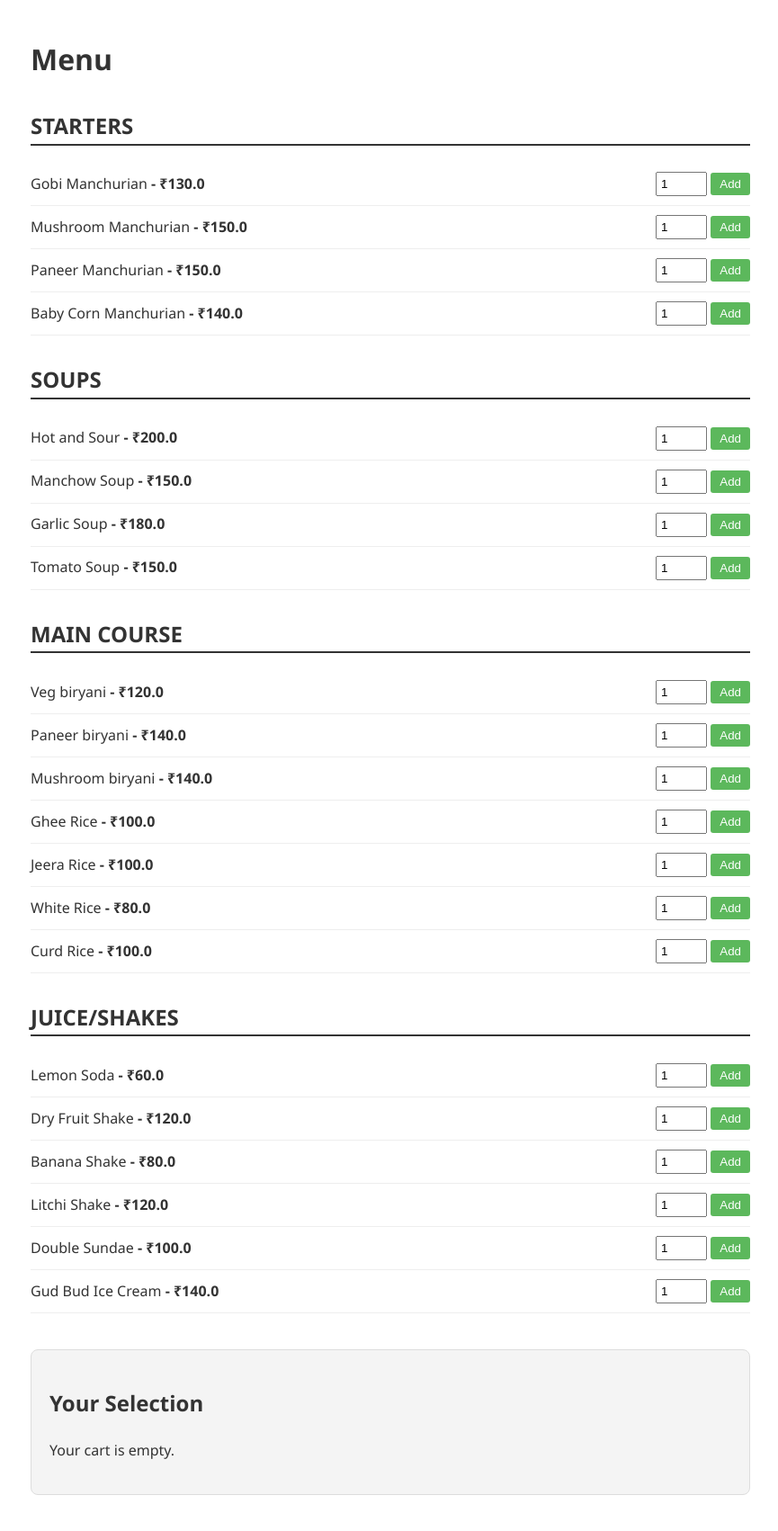
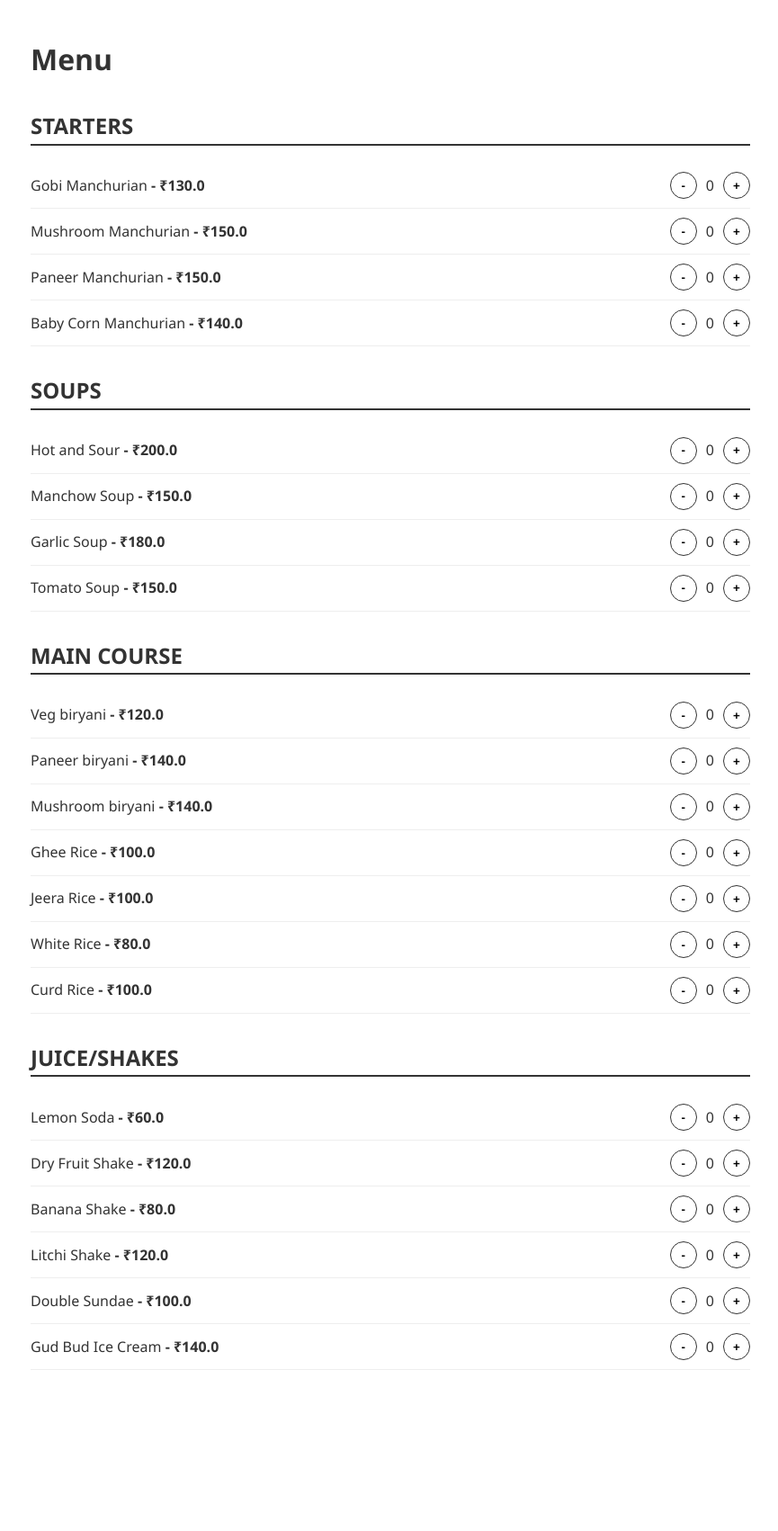
Before and after one commit to ManojURS27/restaurant-menu, a Flask app: page / in a window 1280 px wide. Shown: the whole page at 90% size, without its empty margins (206-1071 px from the left). After the commit the page ends 1523 px from the top, so only its background shows below. Run offline with Flask 3, Linux system fonts and the light colour scheme.

Commit message:
Update index.html

```diff
--- a/templates/index.html
+++ b/templates/index.html
@@ -9,10 +9,11 @@
         .category-title { border-bottom: 2px solid #333; margin-top: 30px; text-transform: uppercase; }
         .menu-item { display: flex; justify-content: space-between; align-items: center; padding: 10px 0; border-bottom: 1px solid #eee; }
         .price { font-weight: bold; margin-right: 15px; }
-        .cart-section { background: #f4f4f4; padding: 20px; margin-top: 40px; border-radius: 8px; border: 1px solid #ddd; }
-        .remove-btn { color: #d9534f; text-decoration: none; font-size: 0.8em; margin-left: 10px; }
-        .btn-add { background: #5cb85c; color: white; border: none; padding: 5px 10px; border-radius: 3px; cursor: pointer; }
-        input[type="number"] { width: 45px; padding: 4px; }
+        .qty-controls { display: flex; align-items: center; gap: 10px; }
+        .btn-circle { width: 30px; height: 30px; border-radius: 50%; border: 1px solid #333; background: white; cursor: pointer; font-weight: bold; }
+        .btn-add { background: #5cb85c; color: white; border: none; padding: 5px 15px; border-radius: 3px; cursor: pointer; }
+        .view-cart-btn { display: block; background: #333; color: white; text-align: center; padding: 15px; text-decoration: none; margin-top: 20px; border-radius: 5px; }
+        .badge { background: #d9534f; color: white; padding: 2px 8px; border-radius: 10px; font-size: 0.8em; }
     </style>
 </head>
 <body>
@@ -27,37 +28,30 @@
             <div>
                 <span>{{ item.name }}</span>
                 <span class="price">- ₹{{ item.price }}</span>
+                {% if cart[item.name] %}
+                <span class="badge">In Cart: {{ cart[item.name].quantity }}</span>
+                {% endif %}
             </div>
-            <form action="{{ url_for('add_to_cart') }}" method="POST">
-                <input type="hidden" name="name" value="{{ item.name }}">
-                <input type="number" name="quantity" value="1" min="1">
-                <button type="submit" class="btn-add">Add</button>
-            </form>
+
+            <div class="qty-controls">
+                <a href="{{ url_for('remove_item', name=item.name) }}"><button class="btn-circle">-</button></a>
+
+                <span>{{ cart[item.name].quantity if item.name in cart else 0 }}</span>
+
+                <form action="{{ url_for('add_to_cart') }}" method="POST" style="margin:0;">
+                    <input type="hidden" name="name" value="{{ item.name }}">
+                    <input type="hidden" name="quantity" value="1">
+                    <button type="submit" class="btn-circle">+</button>
+                </form>
+            </div>
         </div>
         {% endfor %}
     </div>
     {% endfor %}
 
-    <div class="cart-section">
-        <h2>Your Selection</h2>
-        {% if cart %}
-            {% for name, details in cart.items() %}
-            <div class="menu-item">
-                <span>{{ name }} (x{{ details.quantity }})</span>
-                <span>
-                    ₹{{ details.price * details.quantity }}
-                    <a href="{{ url_for('remove_item', name=name) }}" class="remove-btn">[Remove]</a>
-                </span>
-            </div>
-            {% endfor %}
-            <h3 style="text-align: right;">Total: ₹{{ total }}</h3>
-            <div style="text-align: right;">
-                <a href="{{ url_for('clear_cart') }}">Empty Cart</a>
-            </div>
-        {% else %}
-            <p>Your cart is empty.</p>
-        {% endif %}
-    </div>
+    {% if cart %}
+    <a href="{{ url_for('checkout') }}" class="view-cart-btn">View Cart & Checkout</a>
+    {% endif %}
 
 </body>
 </html>
```
